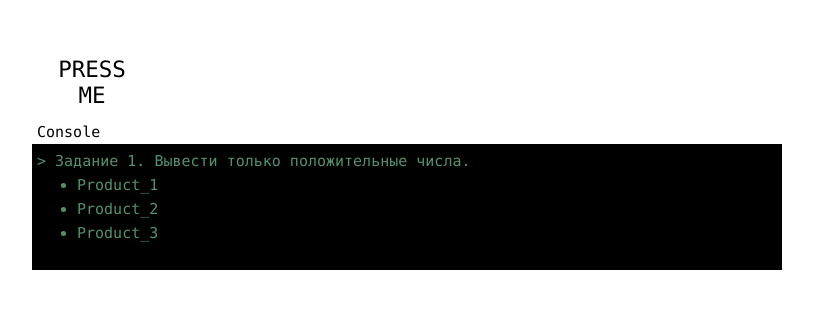
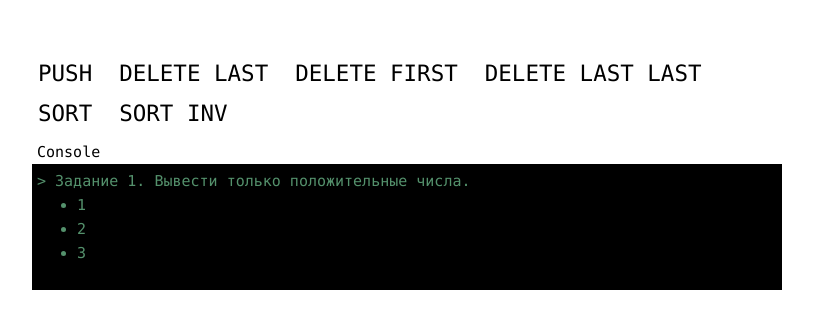
Before and after one commit to GanievIbraim/Vue3_base, a Vue app: page / in a window 1280 px wide. Shown: the part 126-454 px from the top of the page, without its empty margins (233-1046 px from the left). Built offline with nearby package versions, Linux system fonts and the light colour scheme.

Commit message:
Reactivity

```diff
--- a/src/App.vue
+++ b/src/App.vue
@@ -1,6 +1,11 @@
 <template>
 
-  <button  @click="hide">PRESS ME</button>
+  <button  @click="push_num(nums)">PUSH</button>
+  <button  @click="del_last(nums)">DELETE LAST</button>
+  <button  @click="del_first(nums)">DELETE FIRST</button>
+  <button  @click="del_last2(nums)">DELETE LAST LAST</button>
+  <button  @click="sort_num(nums)">SORT</button>
+  <button  @click="sort_num_inv(nums)">SORT INV</button>
 
   <div id='cmd_head'>
   <p>Console</p>
@@ -9,7 +14,7 @@
   <div id='cmd'>
     <p>> Задание 1. Вывести только положительные числа.</p>
     <ul>
-      <li v-for="product in products" :key="product.id">{{ product.name }}</li>
+      <li v-for="num in nums">{{ num }}</li>
     </ul>
   </div>
 
@@ -19,27 +24,39 @@
 export default {
 	data() {
 	  return {
-		  products: [
-        {
-          id: 1,
-          name: 'Product_1',
-        },
-        {
-          id: 2,
-          name: 'Product_2',
-        },
-        {
-          id: 3,
-          name: 'Product_3',
-        },
-		  ],
+		  nums: [1, 2, 3],
 	  }
   },
 
   methods: {
-    hide(){
-      this.isAuth = !(this.isAuth);
-    }
+    push_num(arr){
+      arr.push(arr.length + 1);
+    },
+    del_first(arr){
+      arr.splice(0,1);
+    },
+    del_last(arr){
+      arr.splice(arr.length - 1);
+    },
+    del_last2(arr){
+      arr.splice(arr.length - 2, 1);
+    },
+    compare(a, b) {
+      if (a > b) return 1;
+      if (a == b) return 0;
+      if (a < b) return -1;
+    },
+    sort_num(arr){
+      arr.sort(this.compare);
+    },
+    compare_inv(a, b) {
+      if (a < b) return 1;
+      if (a == b) return 0;
+      if (a > b) return -1;
+    },
+    sort_num_inv(arr){
+      arr.sort(this.compare_inv);
+    },
   }
 }
 
--- a/src/assets/main.css
+++ b/src/assets/main.css
@@ -33,7 +33,6 @@ button{
   font-size: 1.5em;
   background-color: white;
   border: none;
-  width: 120px;
   height: 35px;
 }
 
```
